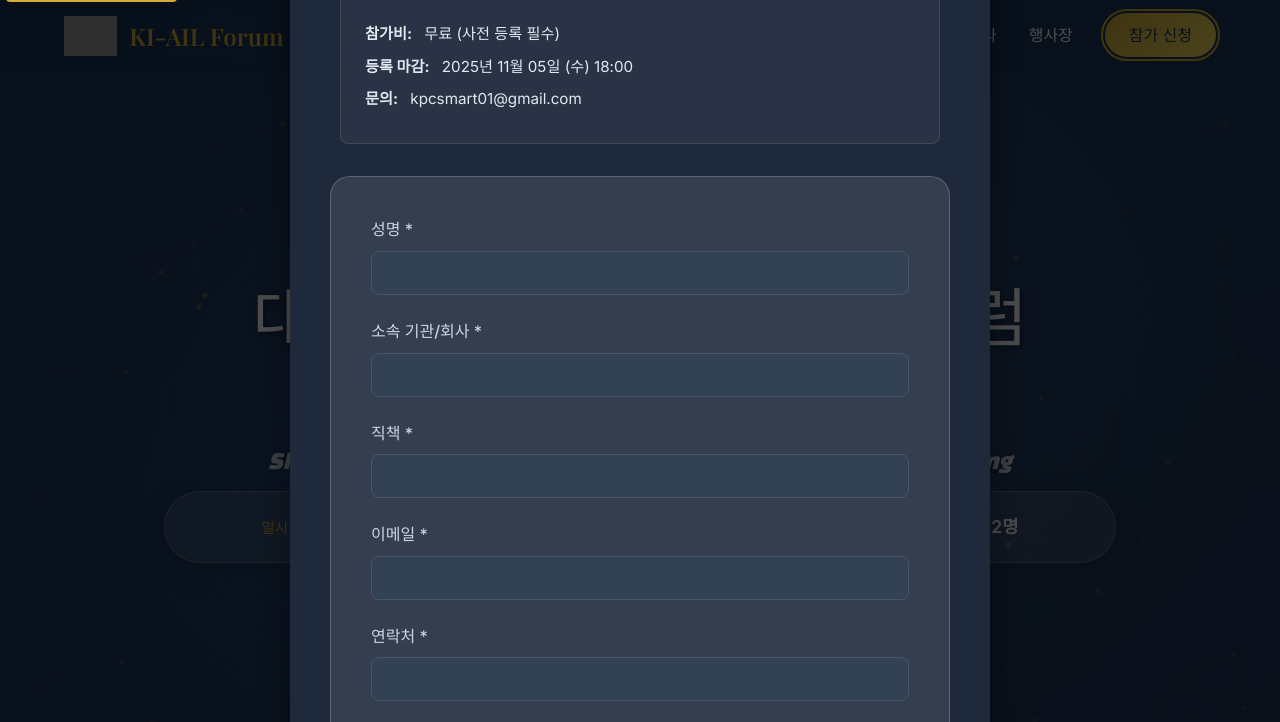
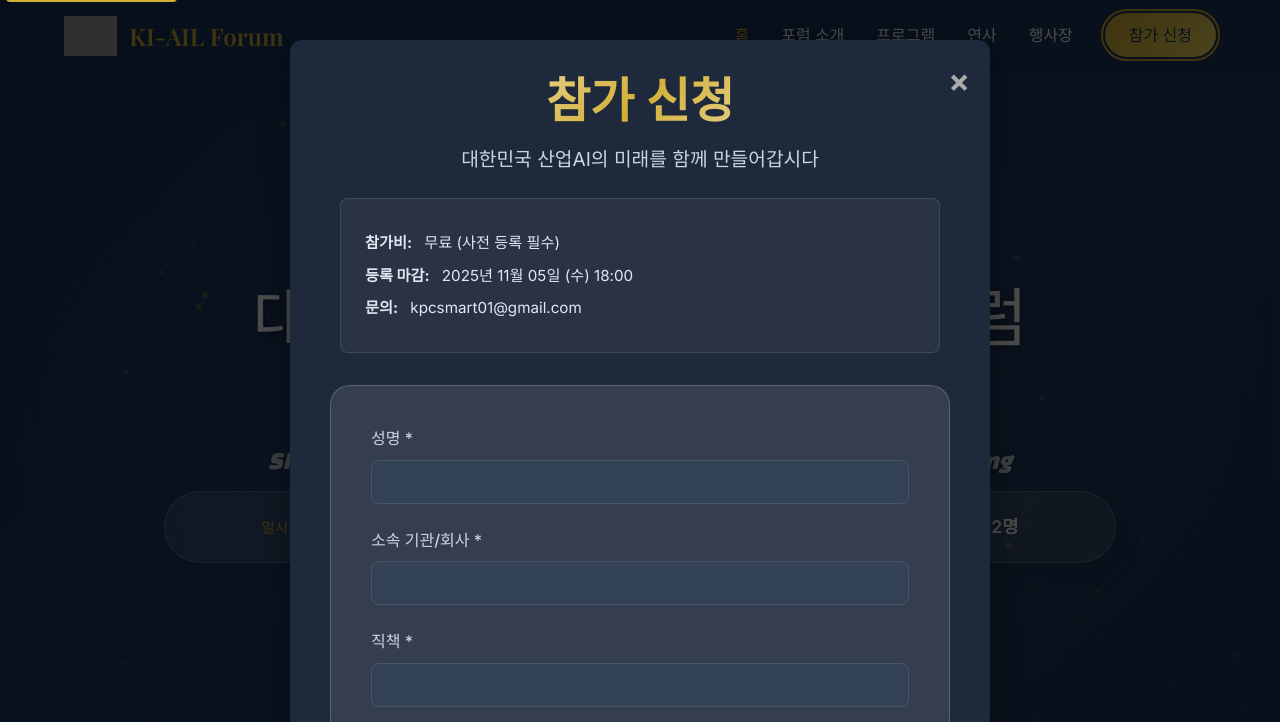
Before and after one commit to 2000may24th/kpc_forum_2, a plain HTML site: page index.html in a window 1280 px wide. Both pictures are taken after a click on the link "참가 신청". Shown: the top 722 px of the page. Drawn offline with nearby package versions, Linux system fonts and the light colour scheme; grey boxes are pictures that could not be loaded.

Commit message:
Update index.html

```diff
--- a/index.html
+++ b/index.html
@@ -282,6 +282,9 @@
             max-width: 700px;
             box-shadow: 0 10px 40px rgba(0, 0, 0, 0.4);
             animation: slideIn 0.5s ease-out;
+            display: flex;
+            flex-direction: column;
+            max-height: 90vh; /* 팝업의 최대 높이 제한 */
         }
 
         @media (max-width: 768px) {
@@ -289,7 +292,6 @@
                 padding: 20px;
             }
         }
-
 
         @keyframes slideIn {
             from {
@@ -323,11 +325,20 @@
             overflow: hidden;
         }
 
+        /* 폼 스크롤 컨테이너 */
+        .registration-form-container {
+            overflow-y: auto; /* 내용이 넘칠 경우 세로 스크롤 생성 */
+            flex-grow: 1; /* 남는 공간을 모두 차지하도록 설정 */
+            padding-right: 15px; /* 스크롤바 공간 확보 */
+            margin-right: -15px; /* 스크롤바 공간만큼 음수 마진 적용 */
+        }
+
         /* Adjust form styles for modal */
         .modal-content .section-header {
             text-align: center;
             margin-bottom: 2rem;
             padding: 0; /* Remove padding inherited from section */
+            flex-shrink: 0; /* 헤더는 줄어들지 않음 */
         }
         .modal-content .section-header h2 {
             color: #fff;
```
